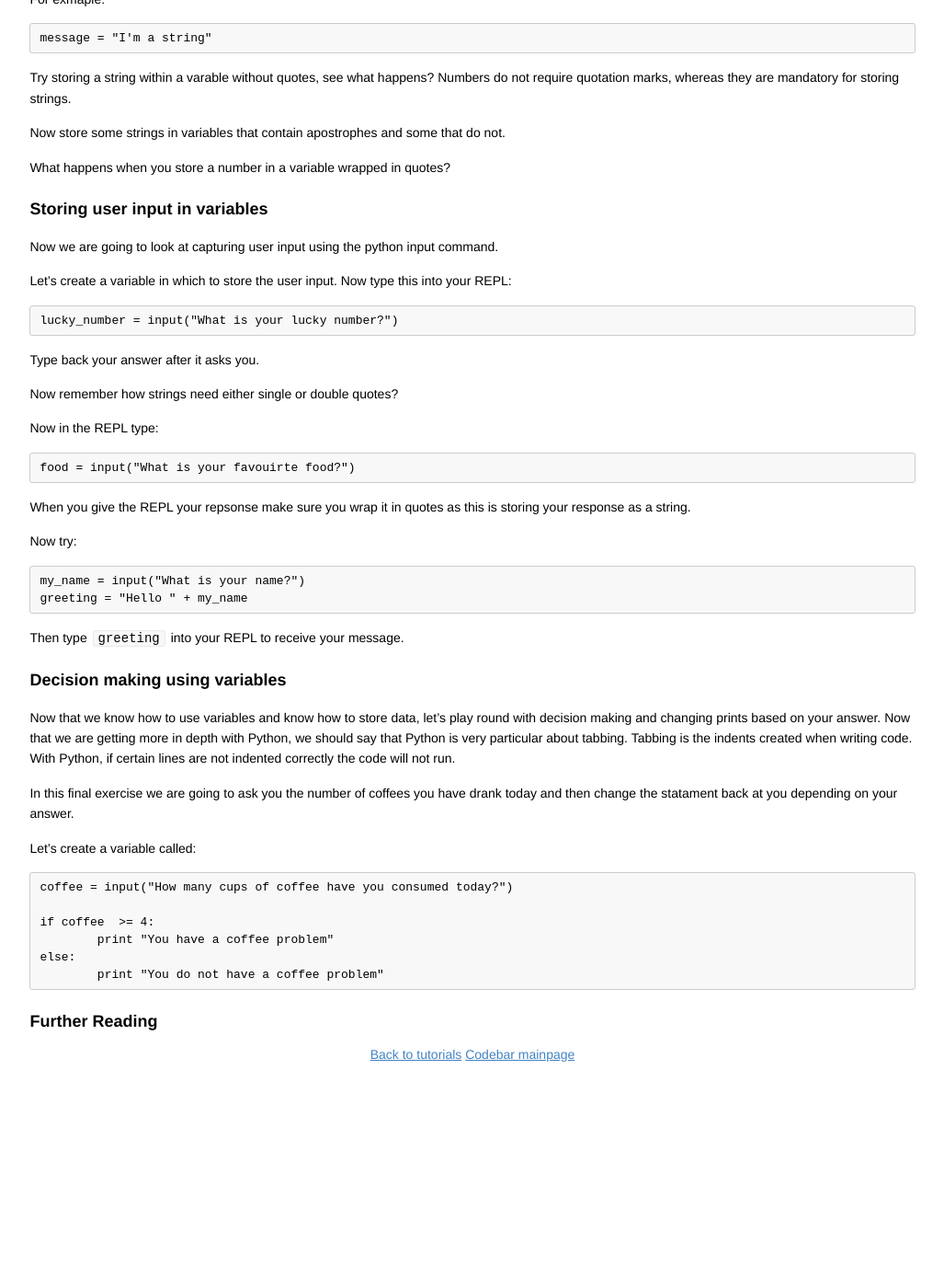
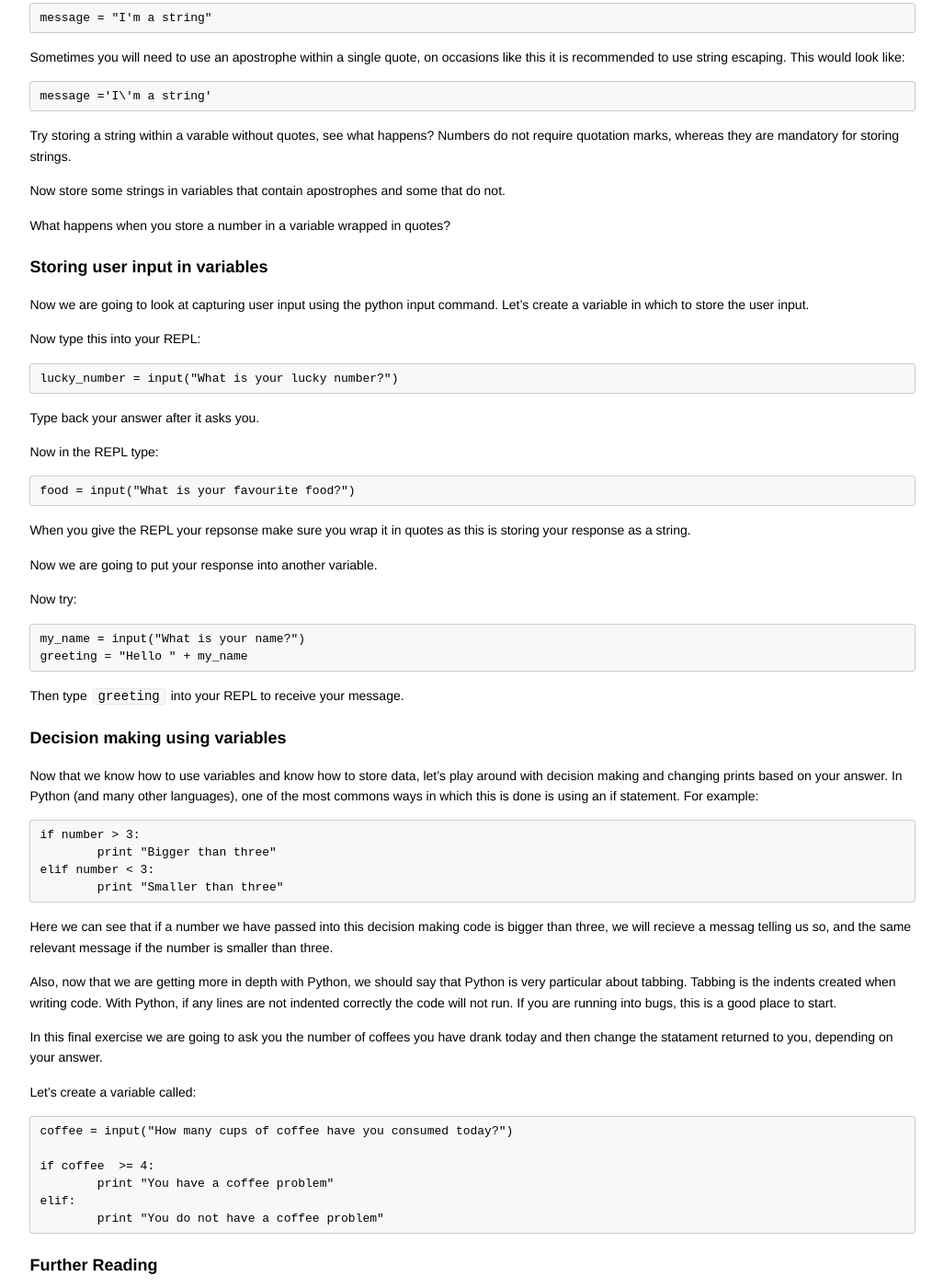
Before and after one commit to codebar/tutorials, a Jekyll site: the page built from python/lesson2/tutorial.md, in a window 1280 px wide and 1400 px high, scrolled down 1067 px. Shown: the whole window at 92% size, without its empty margins (126-1153 px from the left). Built offline with Jekyll 4.4.1, drawn with Linux system fonts in a browser that asks for light colours; Markdown is read by kramdown in place of the engine named in the settings; before the commit the page ends 2262 px from its top, so only the background shows below that; some of the changed text lies outside the part shown.

Commit message:
final tweeks

```diff
--- a/python/lesson2/tutorial.md
+++ b/python/lesson2/tutorial.md
@@ -48,6 +48,10 @@ For exmaple:
 
 	message = "I'm a string"
 
+Sometimes you will need to use an apostrophe within a single quote, on occasions like this it is recommended to use string escaping. This would look like:
+
+	message ='I\'m a string'
+
 Try storing a string within a varable without quotes, see what happens? Numbers do not require quotation marks, whereas they are mandatory for storing strings.
 
 Now store some strings in variables that contain apostrophes and some that do not.
@@ -56,21 +60,21 @@ What happens when you store a number in a variable wrapped in quotes?
 
 ### Storing user input in variables
 
-Now we are going to look at capturing user input using the python input command.
+Now we are going to look at capturing user input using the python input command. Let's create a variable in which to store the user input.
 
-Let's create a variable in which to store the user input. Now type this into your REPL:
+Now type this into your REPL:
 
 	lucky_number = input("What is your lucky number?")
 
 Type back your answer after it asks you.
 
-Now remember how strings need either single or double quotes?
-
 Now in the REPL type:
 
-	food = input("What is your favouirte food?")
+	food = input("What is your favourite food?")
 
 When you give the REPL your repsonse make sure you wrap it in quotes as this is storing your response as a string.
+
+Now we are going to put your response into another variable.
 
 Now try:
 
@@ -79,12 +83,20 @@ Now try:
 
 Then type `greeting` into your REPL to receive your message.
 
-
 ### Decision making using variables
 
-Now that we know how to use variables and know how to store data, let's play round with decision making and changing prints based on your answer. Now that we are getting more in depth with Python, we should say that Python is very particular about tabbing. Tabbing is the indents created when writing code. With Python, if certain lines are not indented correctly the code will not run.
+Now that we know how to use variables and know how to store data, let's play around with decision making and changing prints based on your answer. In Python (and many other languages), one of the most commons ways in which this is done is using an if statement. For example:
 
-In this final exercise we are going to ask you the number of coffees you have drank today and then change the statament back at you depending on your answer.
+	if number > 3:
+		print "Bigger than three"
+	elif number < 3:
+		print "Smaller than three"
+
+Here we can see that if a number we have passed into this decision making code is bigger than three, we will recieve a messag telling us so, and the same relevant message if the number is smaller than three.
+
+Also, now that we are getting more in depth with Python, we should say that Python is very particular about tabbing. Tabbing is the indents created when writing code. With Python, if any lines are not indented correctly the code will not run. If you are running into bugs, this is a good place to start.
+
+In this final exercise we are going to ask you the number of coffees you have drank today and then change the statament returned to you, depending on your answer.
 
 Let's create a variable called:
 
@@ -92,7 +104,7 @@ Let's create a variable called:
 
 	if coffee  >= 4:
 		print "You have a coffee problem"
-	else:
+	elif:
 		print "You do not have a coffee problem"
 
 
```
Also changed, not shown: other parts of python/lesson2/tutorial.md (+3 -3 lines).
